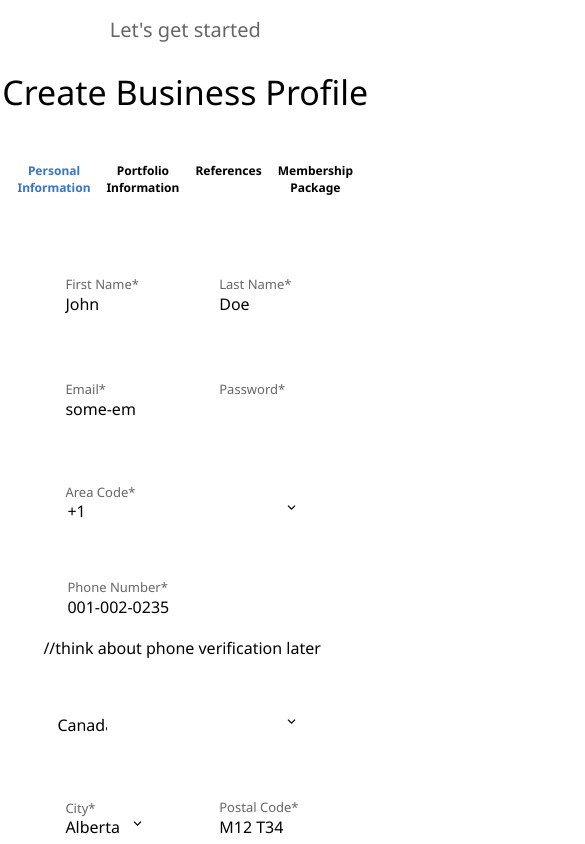
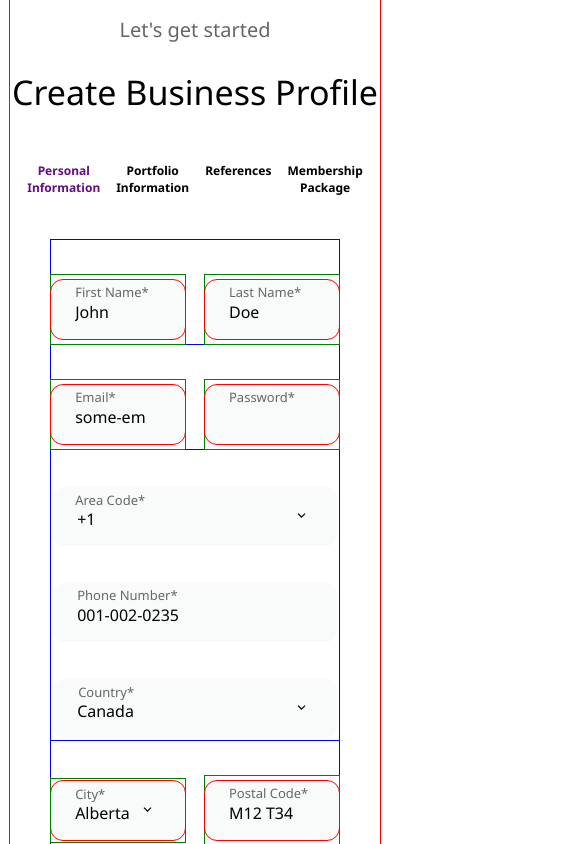
Before and after one commit to MonuKD-MW/EventSmithVendor, a React (Vite) app: page /portfolio in a window 390 px wide. Shown: the top 844 px of the page, 585 px wide, since content can reach past the window. Built offline with nearby package versions, Linux system fonts and the light colour scheme.

Commit message:
2 steps done -not perfected and outline left

```diff
--- a/src/components/common/FileInput.jsx
+++ b/src/components/common/FileInput.jsx
@@ -16,6 +16,7 @@ const FileInput = ({ label, name, onChange }) => {
         onChange={onChange}
       />
       <span onClick={triggerFileSelect} className="file-input-icon">
+        {label}
         <RiPencilLine />
       </span>
     </div>
--- a/src/components/portfolio/PortfolioFormStep1.jsx
+++ b/src/components/portfolio/PortfolioFormStep1.jsx
@@ -57,6 +57,8 @@ const PortfolioFormStep1 = ({vendorData:{firstName,lastName,email,password,phone
         </div>
       </div>
 
+
+
       <div className="portfolio-form-step-1-container3">
         <div className="portfolio-form-step1-area-code portfolio-area-code">
           <label htmlFor="phoneAreaCode">Area Code*</label>
@@ -84,7 +86,7 @@ const PortfolioFormStep1 = ({vendorData:{firstName,lastName,email,password,phone
             isDisabled={true}
 
           />
-          //think about phone verification later
+          {/* think about phone verification later */}
           {/* {vendorData.phoneVerified && (
             <span className="edit-phone-area-code">
               {vendorData.phoneVerified && <FaCheck className="edit-phone-area-code-icon" />}
@@ -103,8 +105,12 @@ const PortfolioFormStep1 = ({vendorData:{firstName,lastName,email,password,phone
 
 
 
-        </div>
+      </div>
+
+
+
         <div className="portfolio-form-step1-country">
+        <label htmlFor="country">Country*</label>
           <select
             id="country"
             name="country"
--- a/src/components/portfolio/PortfolioFormStep2.jsx
+++ b/src/components/portfolio/PortfolioFormStep2.jsx
@@ -1,8 +1,9 @@
-import '../../style/socialMediaHandles.css'
+
 
 import { useDispatch } from "react-redux";
 import FileInput from "../common/FileInput";
 import TextInput from "../common/TextInput";
+import InputField from '../common/InputField';
 import SelectInput from "../common/SelectInput";
 import SocialMediaHandles from "./SocialMediaHandles"; // Import SocialMediaHandles Component
 import { socialMedia as socialMediaOptions } from "../../staticData.json"; // Import options
@@ -43,8 +44,11 @@ const PortfolioFormStep2 = ({
   };
 
   return (
-    <div className="portfolio-form-step-2">
-      <div className="portfolio-form-step-2-container1">
+    <div className="portfolio-form-step-1">
+      {/* Business Logo */}
+      <div className="portfolio-form-step-container">
+
+          <div className="business-logo-container">
           <FileInput
             label="Business Logo"
             name="businessLogoUrl"
@@ -56,6 +60,8 @@ const PortfolioFormStep2 = ({
               <div className="placeholder">Upload Logo</div>
             )}
           </FileInput>
+          </div>
+        <div className="portfolio-form-step-container-right">
           <TextInput
             label="Business Name*"
             value={businessName || ""}
@@ -63,8 +69,10 @@ const PortfolioFormStep2 = ({
             onChange={(e) => handleLocalStateForStep(e)}
           />
         </div>
-
-      <div className="portfolio-form-step-2-container2">
+      </div>
+      {/* Service and Sub-category */}
+      <div className="portfolio-form-step-container">
+      <div className="portfolio-form-step-container-left">
           <SelectInput
             label="Service*"
             name="service"
@@ -72,6 +80,8 @@ const PortfolioFormStep2 = ({
             options={serviceOptions}
             onChange={(e) => handleLocalStateForStep(e)}
           />
+        </div>
+        <div className="portfolio-form-step-container-right">
           <SelectInput
             label="Sub-category*"
             name="subCategory"
@@ -81,23 +91,29 @@ const PortfolioFormStep2 = ({
             multiple={multiple}
           />
         </div>
-
-      <div className="portfolio-form-step-2-container3">
-        <TextInput
+      </div>
+      {/* Address-1 and Address-2 */}
+      <div className="portfolio-form-step-container">
+        <div id="street-address" className="portfolio-form-step-container-left">
+        <InputField
           label="Street Address 1*"
           value={streetAddress1 || ""}
           name="streetAddress1"
           onChange={(e) => handleLocalStateForStep(e)}
         />
-        <TextInput
+
+        <InputField
           label="Street Address 2"
           value={streetAddress2 || ""}
           name="streetAddress2"
           onChange={(e) => handleLocalStateForStep(e)}
         />
         </div>
+      </div>
 
-      <div className="portfolio-form-step-2-container4">
+      {/* Province and Postal Code */}
+      <div className="portfolio-form-step-container">
+        <div className="portfolio-form-step-container-left">
         <SelectInput
           label="Province*"
           name="province"
@@ -106,15 +122,19 @@ const PortfolioFormStep2 = ({
           onChange={(e) => handleLocalStateForStep(e)}
           disabled={!country}
         />
-        <TextInput
+        </div>
+        <div className="portfolio-form-step-container-right">
+        <InputField
           label="Postal Code*"
           value={postalCode || ""}
           name="postalCode"
           onChange={(e) => handleLocalStateForStep(e)}
           />
         </div>
-
-      <div className="portfolio-form-step-2-container5">
+      </div>
+      {/* Country and Title */}
+      <div className="portfolio-form-step-container">
+        <div className="portfolio-form-step-container-left">
         <SelectInput
           label="Country*"
           name="country"
@@ -122,6 +142,8 @@ const PortfolioFormStep2 = ({
           options={countryCodes}
           onChange={(e) => handleLocalStateForStep(e)}
         />
+        </div>
+        <div className="portfolio-form-step-container-right">
         <SelectInput
           label="What is your role in the company*"
           name="title"
@@ -130,8 +152,9 @@ const PortfolioFormStep2 = ({
           onChange={(e) => handleLocalStateForStep(e)}
         />
         </div>
+      </div>
 
-      <div className="portfolio-form-step-2-container6">
+      <div className="portfolio-form-step-container">
         <div className="portfolio-form-step-2-container6-left">
           <label htmlFor="BusinessDescription">Business Description*</label>
           <textarea
--- a/src/components/portfolio/SocialMediaHandles.jsx
+++ b/src/components/portfolio/SocialMediaHandles.jsx
@@ -1,8 +1,9 @@
-import '../../style/socialMediaHandles.css';
+
 import { GoTriangleDown,GoTriangleRight } from "react-icons/go";
 import React, { useState } from "react";
 import SelectInput from "../common/SelectInput";
 import TextInput from "../common/TextInput";
+import InputField from "../common/InputField";
 
 const SocialMediaHandles = ({ socialMedia, handleLocalStateForStep, socialMediaOptions }) => {
 // !toggle feature
@@ -40,11 +41,14 @@ const SocialMediaHandles = ({ socialMedia, handleLocalStateForStep, socialMediaO
 
   return (
     <div className="social-media-container">
-      <h3 onClick={toggleSocialMedia} className="social-media-header"><span>{showSocialMedia ? <GoTriangleDown /> : <GoTriangleRight />}</span> Social Media Handles</h3>
+      <div className="social-media-header-container get-form-responsive-width">
+        <h3 onClick={toggleSocialMedia} className="social-media-header"><span>{showSocialMedia ? <GoTriangleDown /> : <GoTriangleRight />}</span> Social Media Handles</h3>
+      </div>
       {showSocialMedia && (
         <>
           {socialMedia.map((item, index) => (
-            <div key={index} className="social-media-row">
+            <div id='social-media-container-width' key={index} className="portfolio-form-step-container">
+              <div  className="portfolio-form-step-container-left">
               <SelectInput
                 label="Social Media Handles*"
                 name={`socialMediaHandles-${index}`}
@@ -52,13 +56,15 @@ const SocialMediaHandles = ({ socialMedia, handleLocalStateForStep, socialMediaO
                 options={socialMediaOptions}
                 onChange={(e) => handleInputChange(index, "socialMediaHandle", e.target.value)}
               />
-              <TextInput
+              </div>
+              <div className="portfolio-form-step-container-right">
+              <InputField
                 label="Page Link*"
                 name={`pageLink-${index}`}
                 value={item.pageLink}
                 onChange={(e) => handleInputChange(index, "pageLink", e.target.value)}
               />
-
+              </div>
               {/*
               //! for now we don't need remove feature
               <button
@@ -70,13 +76,16 @@ const SocialMediaHandles = ({ socialMedia, handleLocalStateForStep, socialMediaO
               </button> */}
             </div>
           ))}
+          <div className="social-media-handle-button-container get-form-responsive-width">
           <button
             type="button"
-            className="add-handle-btn"
+            className="sadd-handle-btn"
             onClick={handleAddSocialHandle}
           >
+            <span>+</span>
             Add More Social Handle
           </button>
+          </div>
         </>
       )}
     </div>
--- a/src/style/Portfolio.css
+++ b/src/style/Portfolio.css
@@ -1,15 +1,23 @@
 :root {
-    --primary-color: rgba(58, 117, 196, 1);
+    /* --primary-color: rgba(58, 117, 196, 1); */
+    --primary-color:  #630F7F;
     --secondary-color: #2ecc71;
     --text-color: rgba(102, 102, 102, 1);
+    --input-bg-color: #F9FAFA;
+
   }
 
 
 
   .portfolio-container {
-    width: 1206px;
-    min-height: 100vh;
-    gap: 1rem;
+    overflow-x: hidden;
+    outline: 1px solid red;
+    max-width: 1206px;
+    margin: 0 auto;
+    /* maybe you change margin bottom to 50px */
+    margin-bottom: 100px;
+
+    gap: 24px;
     padding-top: 1rem;
     display: flex;
     flex-direction: column;
@@ -67,6 +75,7 @@
 .portfolio-form-step-1-container3,
 .portfolio-form-step-1-container4
 {
+    outline: 1px solid blue;
     display: flex;
     justify-content: center;
     align-items: center;
@@ -76,6 +85,8 @@
     .portfolio-form-step-container-left ,
     .portfolio-form-step-container-right
     {
+        outline: 1px solid green;
+
         display: flex;
         flex-direction: column;
         justify-content: center;
@@ -87,6 +98,7 @@
         .input-field{
             width: 100%;
             padding: 1px 10px;
+
 
         }
         label,option{
@@ -106,11 +118,12 @@
             height: 59px;
             border-radius: 12px;
             border: 1px solid rgba(210, 210, 210, 1);
-            background-color: #fff;
+            background-color: var(--input-bg-color);
             padding: 15px 40px 10px 24px;
             font-size: 16px;
             outline: none;
             border: none;
+            outline: 1px solid red;
             font-family: Noto Sans;
         }
         span{
@@ -120,6 +133,70 @@
       font-size: 15px;
   }
     }
+}
+.portfolio-form-step-container{
+
+    outline: 1px solid blue;
+    display: flex;
+    justify-content: center;
+    align-items: center;
+    gap: 20px;
+    width: 1206px;
+    padding: 25px 0px 0px 0px;
+    .portfolio-form-step-container-left ,
+    .portfolio-form-step-container-right
+    {
+        outline: 1px solid green;
+
+        display: flex;
+        flex-direction: column;
+        justify-content: center;
+        align-items: center;
+        width: 100%;
+        position: relative;
+        margin-top: 10px;
+        padding: 2px 0px;
+        .input-field{
+            width: 100%;
+            padding: 1px 10px;
+
+
+        }
+        label,option{
+            position: absolute;
+            width: 100%;
+            top: 9%;
+            left: 24px;
+            font-size: 13px;
+            color: var(--text-color);
+            font-family: Noto Sans;
+            font-weight: 400;
+            transition: 0.2s ease all;
+            pointer-events: none;
+        }
+        input,select{
+            width: 100%;
+            height: 59px;
+            border-radius: 12px;
+            border: 1px solid rgba(210, 210, 210, 1);
+            background-color: var(--input-bg-color);
+            padding: 15px 40px 10px 24px;
+            font-size: 16px;
+            outline: none;
+            border: none;
+            outline: 1px solid red;
+            font-family: Noto Sans;
+        }
+        span{
+            position: absolute;
+      top: 35%;
+      right: 30px;
+      font-size: 15px;
+  }
+    }
+}
+#street-address{
+  gap: 24px;
 }
 /* container 3 */
 .portfolio-form-step1-area-code
@@ -153,7 +230,7 @@
             outline: none;
             border: none;
             font-family: Noto Sans;
-            background-color: #fff;
+            background-color: var(--input-bg-color);
 
         }
         span{
@@ -166,6 +243,7 @@
 }
 .portfolio-form-step1-phone-number
 {
+
         width: 30%;
         position: relative;
         margin-top: 10px;
@@ -207,11 +285,13 @@
             outline: none;
             border: none;
             font-family: Noto Sans;
+            background-color: var(--input-bg-color);
         }
 
 }
 .portfolio-form-step1-country
 {
+
         display: flex;
         flex-direction: column;
         justify-content: center;
@@ -223,7 +303,7 @@
         label{
             position: absolute;
             top: 9%;
-            left: 24px;
+            left: 27px;
             font-size: 13px;
             color: var(--text-color);
             font-family: Noto Sans;
@@ -236,12 +316,12 @@
             height: 59px;
             border-radius: 12px;
             border: 1px solid rgba(210, 210, 210, 1);
-            padding: 15px 220px 10px 14px;
+            padding: 15px 40px 10px 24px;
             font-size: 16px;
             outline: none;
             border: none;
             font-family: Noto Sans;
-            background-color: #fff;
+            background-color: var(--input-bg-color);
 
         }
         span{position: absolute;
@@ -249,6 +329,7 @@
             right: 30px;
             font-size: 15px;
             z-index: 0;
+            background:transparent;
         }
 
 }
@@ -291,11 +372,13 @@
 }
 
 
-
+/* maybe */
 .button-container-portfolio {
     display: flex;
-    width: 100%;
     gap: 20px;
+    outline: 1px solid blue;
+
+
 
 }
 
@@ -310,6 +393,8 @@
     font-weight: 600;
     /* background-color: rgba(242, 242, 242, 1); Light Grey Background */
     color: rgba(153, 153, 153, 1); /* Grey Text */
+    background-color: #9EA1AB1A;
+    border: 1px solid #9EA1AB33;
     cursor: pointer;
     transition: background-color 0.2s ease;
 }
@@ -388,8 +473,10 @@
     width: 1206px;
     padding: 25px 0px 0px 0px;
 }
+.business-logo-container{
 
 .portfolio-form-step-2-container1-left {
+
     width: 165px;
     height: 165px;
     border-radius: 50%;
@@ -398,14 +485,27 @@
     background-color: red;
     position: relative;
     label{
-        position: absolute;
-        top: 100%;
+        color:red !important;
+        width: fit-content !important;
+        position: absolute !important;
+        top: 50% !important;
+        left: 50% !important;
+        transform: translate(-50%, -50%) !important;
     }
-    span{
-        position: absolute;
-        top: 50%;
-        left: 50%;
-        width: 130%;
+    .file-input-icon{
+      position: absolute !important;
+      display: inline-flex;
+      flex-direction: column;
+      align-items: center;
+      justify-content: center;
+      width: 100% !important;
+      gap: 5px;
+      font-size: 16px !important;
+      top: 50% !important;
+      left: 50% !important;
+      right: 0px !important;
+      transform: translate(-50%, -50%) !important;
+    }
 }
 }
 
@@ -479,7 +579,10 @@
     font-family: Noto Sans;
     resize: vertical;
 }
-
+/* social media */
+#social-media-container-width{
+  margin: 0 auto;
+}
 /* File input specific styles */
 .file-input-container {
     width: 100%;
@@ -494,40 +597,100 @@
     opacity: 0;
     cursor: pointer;
 }
+.social-media-container{
+  width: 100%;
+}
+.get-form-responsive-width{
+  margin: 0 auto;
+}
+.social-media-header-container{
+  .social-media-header{
+    span{
+      outline: 1px solid red;
+      position: relative;
+      top: 2px;
+    }
+      font-family: Noto Sans;
+      font-size: 16px;
+  font-weight: 700;
+  line-height: 21.79px;
+  text-align: left;
+  text-underline-position: from-font;
+  text-decoration-skip-ink: none;
+  color: #121212;
+
+  }
+
+}
+.social-media-handle-button-container{
+  text-align: right;
+  button{
+    font-family: Noto Sans;
+    font-size: 14px;
+    font-weight: 500;
+    line-height: 19.07px;
+    text-align: left;
+    display:inline-flex;
+    align-items: center;
+    outline:none;
+    border:none;
+    background:transparent;
+    gap: 8px;
+  }
+}
 /* Responsive Design */
 @media (max-width: 1400px) {
+  .get-form-responsive-width,
     .portfolio-container,
     .portfolio-title-container-pagination,
     .portfolio-title-container,
     .portfolio-form-step-1-container1,
     .portfolio-form-step-1-container2,
     .portfolio-form-step-1-container3,
-    .portfolio-form-step-1-container4 {
+    .portfolio-form-step-1-container4,
+    .portfolio-form-step-2,
+    .button-container-portfolio,
+    .portfolio-form-step-container {
+        width: 95%;
         max-width: 95%;
     }
 }
 
 @media (max-width: 1200px) {
+    .get-form-responsive-width,
+    .portfolio-container,
+    .portfolio-title-container,
     .portfolio-form-step-1-container1,
     .portfolio-form-step-1-container2,
     .portfolio-form-step-1-container3,
-    .portfolio-form-step-1-container4 {
+    .portfolio-form-step-1-container4,
+    .portfolio-form-step-2,
+    .button-container-portfolio,
+    .portfolio-form-step-container {
+        width: 90%;
+    }
+
     .portfolio-form-step-container-left,
     .portfolio-form-step-container-right {
-            width: 48%; /* Adjust slightly for better spacing */
-        }
+        width: 48%;
     }
 }
 
 @media (max-width: 992px) {
+    .get-form-responsive-width,
+    .portfolio-container,
     .portfolio-form-step-1-container1,
     .portfolio-form-step-1-container2,
     .portfolio-form-step-1-container3,
-    .portfolio-form-step-1-container4 {
+    .portfolio-form-step-1-container4,
+    .button-container-portfolio,
+    .portfolio-form-step-container{
+        width: 85%;
+    }
+
     .portfolio-form-step-container-left,
     .portfolio-form-step-container-right {
         width: 100%;
-        }
     }
 
     .portfolio-form-step1-area-code {
@@ -536,91 +699,6 @@
 
     .portfolio-form-step1-phone-number {
         width: 65%;
-    }
-}
-
-@media (max-width: 768px) {
-    .portfolio-form-step1-area-code {
-        width: 35%;
-    }
-
-    .portfolio-form-step1-phone-number {
-        width: 60%;
-    }
-
-    .portfolio-pagination {
-        gap: 15px;
-    }
-}
-
-@media (max-width: 576px) {
-    .portfolio-form-step1-area-code {
-        width: 40%;
-    }
-
-    .portfolio-form-step1-phone-number {
-        width: 55%;
-    }
-
-    .button-container-portfolio {
-        flex-direction: column;
-        gap: 15px;
-    }
-}
-
-@media (max-width: 480px) {
-    .portfolio-form-step1-area-code,
-    .portfolio-form-step1-phone-number {
-        width: 100%;
-    }
-
-    .portfolio-pagination {
-        gap: 10px;
-    }
-}
-
-/* Add these media queries at the end of your existing CSS */
-
-@media (max-width: 1400px) {
-  .portfolio-container {
-    width: 95%;
-  }
-
-  .portfolio-title-container,
-  .portfolio-form-step-1-container1,
-  .portfolio-form-step-1-container2,
-  .portfolio-form-step-1-container3,
-  .portfolio-form-step-1-container4,
-  .portfolio-form-step-2 {
-    width: 95%;
-  }
-}
-
-@media (max-width: 1200px) {
-  .portfolio-container {
-    width: 90%;
-  }
-
-  .portfolio-title-container,
-  .portfolio-form-step-1-container1,
-  .portfolio-form-step-1-container2,
-  .portfolio-form-step-1-container3,
-  .portfolio-form-step-1-container4,
-  .portfolio-form-step-2 {
-    width: 90%;
-  }
-}
-
-@media (max-width: 992px) {
-  .portfolio-container {
-    width: 85%;
-  }
-
-  .portfolio-form-step-1-container1,
-  .portfolio-form-step-1-container2,
-  .portfolio-form-step-1-container3,
-  .portfolio-form-step-1-container4 {
-    width: 85%;
     }
 
     .portfolio-form-step-2-container1 {
@@ -664,14 +742,7 @@
         font-size: 14px;
     }
 
-  .portfolio-form-step-2-container2,
-  .portfolio-form-step-2-container3,
-  .portfolio-form-step-2-container4,
-  .portfolio-form-step-2-container5 {
-    flex-direction: column;
-    height: auto;
-    gap: 20px;
-  }
+
 }
 
 @media (max-width: 576px) {
@@ -711,3 +782,22 @@
         line-height: 28px;
     }
 }
+
+@media screen and (min-width: 1200px)  {
+  .get-form-responsive-width,
+    .portfolio-title-container-pagination,
+    .portfolio-title-container,
+    .portfolio-form-step-1-container1,
+    .portfolio-form-step-1-container2,
+    .portfolio-form-step-1-container3,
+    .portfolio-form-step-1-container4,
+    .portfolio-form-step-2,
+    .button-container-portfolio,
+    .portfolio-form-step-container{
+        width: 95%;
+        max-width: 95%;
+    }
+    .portfolio-container{
+      max-width: 1206px;
+    }
+}
```
Lines whose indentation alone changed are shown as unchanged.
